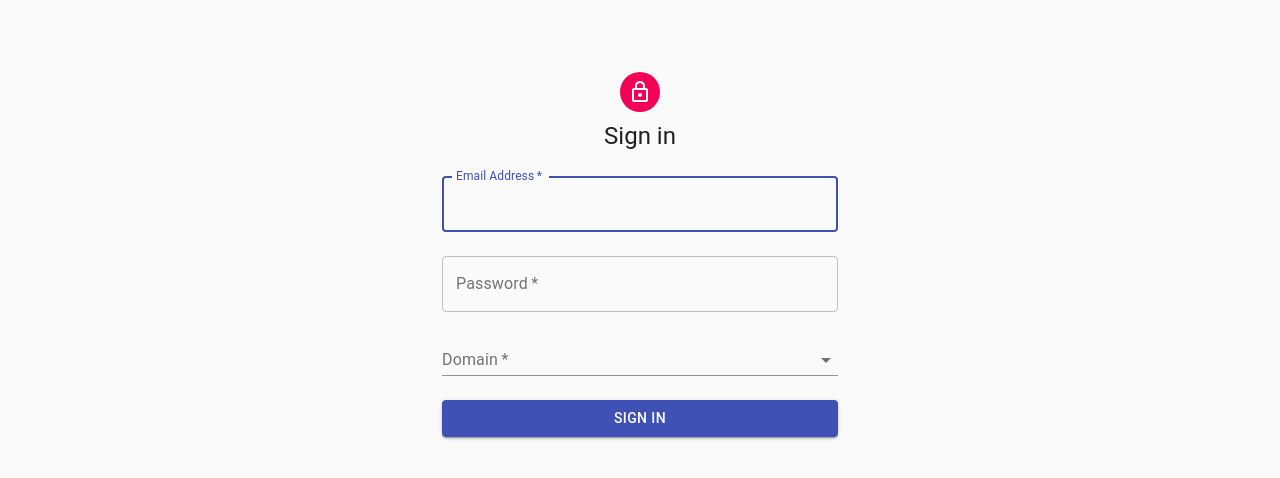
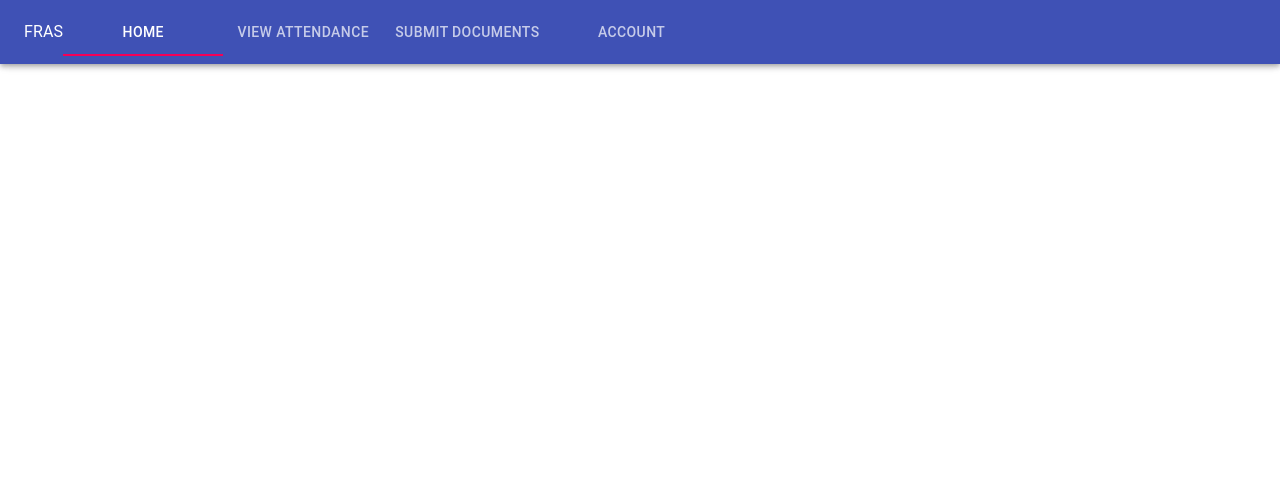
Before and after one commit to CZ3002-Advanced-Software-Engineering/client, a React (Create React App) app: page / in a window 1280 px wide. Shown: the top 478 px of the page. Built offline with nearby package versions, Linux system fonts and the light colour scheme.

Commit message:
add navbar and student homepage

```diff
--- a/src/App.js
+++ b/src/App.js
@@ -1,8 +1,9 @@
 import React from 'react'
 import SignIn from './pages/signin'
+import StudentHome from './pages/student_home'
 
 function App() {
-    return <SignIn />
+    return <StudentHome />
 }
 
 export default App
--- a/src/components/dropdown.jsx
+++ b/src/components/dropdown.jsx
@@ -12,7 +12,7 @@ const useStyles = makeStyles((theme) => ({
     },
 }))
 
-function Dropdown({ labelId, id, menuItems }) {
+const Dropdown = ({ labelId, id, menuItems }) => {
     const classes = useStyles()
 
     const [value, setValue] = React.useState('')
--- a/src/components/longButton.jsx
+++ b/src/components/longButton.jsx
@@ -1,16 +1,31 @@
 import React from 'react'
 import Button from '@material-ui/core/Button'
+import PropTypes from 'prop-types'
 
-const LongButton = ({ text, type, variant, color, className }) => (
+const LongButton = ({ text, type, variant, color, className, handleClick }) => {
+    const handleSubmit = () => {
+        handleClick()
+    }
+    return (
         <Button
             type={type}
             fullWidth
             variant={variant}
             color={color}
             className={className}
+            onClick={() => console.log('hello')}
         >
             {text}
         </Button>
     )
+}
+
+// LongButton.propTypes = {
+//     handleClick: PropTypes.func,
+// }
+
+// LongButton.defaultProps = {
+//     handleClick: () => {},
+// }
 
 export default LongButton
--- /dev/null
+++ b/src/components/navbar.jsx
@@ -0,0 +1,33 @@
+import React, { useState } from 'react'
+import { AppBar, Tab, Tabs, Typography, Toolbar } from '@material-ui/core'
+
+const Navbar = () => {
+    const [value, setValue] = useState(0)
+
+    const handleClickTab = (e, newValue) => {
+        setValue(newValue)
+    }
+
+    return (
+        <div>
+            <AppBar>
+                <Toolbar>
+                    <Typography>FRAS</Typography>
+
+                    <Tabs
+                        onChange={handleClickTab}
+                        indicatorColor="secondary"
+                        value={value}
+                    >
+                        <Tab disableRipple label="Home" />
+                        <Tab disableRipple label="View Attendance" />
+                        <Tab disableRipple label="Submit Documents" />
+                        <Tab disableRipple label="Account" />
+                    </Tabs>
+                </Toolbar>
+            </AppBar>
+        </div>
+    )
+}
+
+export default Navbar
--- a/src/pages/signin.js
+++ b/src/pages/signin.js
@@ -32,6 +32,10 @@ const useStyles = makeStyles((theme) => ({
 export default function SignIn() {
     const classes = useStyles()
 
+    const onClick = () => {
+        console.log('hello')
+    }
+
     return (
         <Container component="main" maxWidth="xs">
             <CssBaseline />
@@ -40,7 +44,7 @@ export default function SignIn() {
                     <LockOutlinedIcon />
                 </Avatar>
                 <Typography component="h1" variant="h5">
-                    Sign in
+                    Sign In
                 </Typography>
                 <form className={classes.form} noValidate>
                     <TextField
--- /dev/null
+++ b/src/pages/student_home.js
@@ -0,0 +1,38 @@
+import React from 'react'
+import Avatar from '@material-ui/core/Avatar'
+import CssBaseline from '@material-ui/core/CssBaseline'
+import TextField from '@material-ui/core/TextField'
+import LockOutlinedIcon from '@material-ui/icons/LockOutlined'
+import Typography from '@material-ui/core/Typography'
+import { makeStyles } from '@material-ui/core/styles'
+import Container from '@material-ui/core/Container'
+import Dropdown from '../components/dropdown'
+import Navbar from '../components/navbar'
+
+const useStyles = makeStyles((theme) => ({
+    paper: {
+        marginTop: theme.spacing(8),
+        display: 'flex',
+        flexDirection: 'column',
+        alignItems: 'center',
+    },
+    avatar: {
+        margin: theme.spacing(1),
+        backgroundColor: theme.palette.secondary.main,
+    },
+    form: {
+        width: '100%', // Fix IE 11 issue.
+        marginTop: theme.spacing(1),
+    },
+    submit: {
+        margin: theme.spacing(3, 0, 2),
+    },
+}))
+
+export default function StudentHome() {
+    return (
+        <div>
+            <Navbar />
+        </div>
+    )
+}
```
Lines whose indentation alone changed are shown as unchanged.
